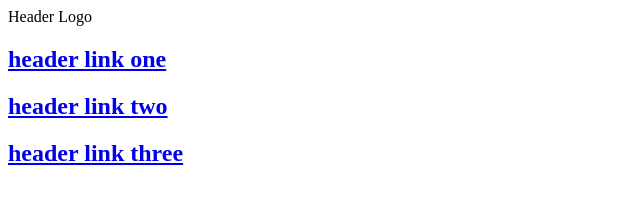
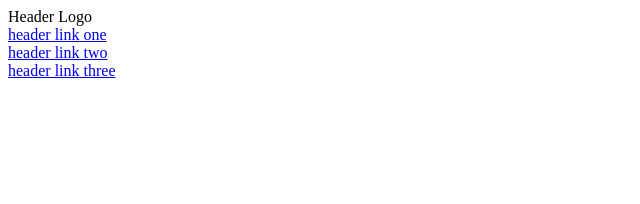
Before and after one commit to yajia92/landing-page, a plain HTML site: page index.html in a window 1280 px wide. Shown: the whole page, without its empty margins (0-640 px from the left). Drawn offline with Linux system fonts and the light colour scheme.

Commit message:
Commit for May 14 2025

```diff
--- a/index.html
+++ b/index.html
@@ -9,10 +9,32 @@
 
 </head>
 <body>
-   <header>Header Logo</header>
-   <h2><a href="#">header link one</a></h2>
-   <h2><a href="#">header link two</a></h2>
-   <h2><a href="#">header link three</a></h2>
+   <section class="header">
+        <header>Header Logo</header>
+        <nav><a href=#>header link one</a></nav>
+        <nav><a href=#>header link two</a></nav>
+        <nav><a href=#>header link three</a></nav>
+    </section>
+
+    <section class="image">
+
+    </section>
+
+    <section class="info">
+
+    </section>
+
+    <section class="quote">
+
+    </section>
+
+    <section class="cta">
+
+    </section>
+
+
+
+
 
 </body>
 </html>
```
